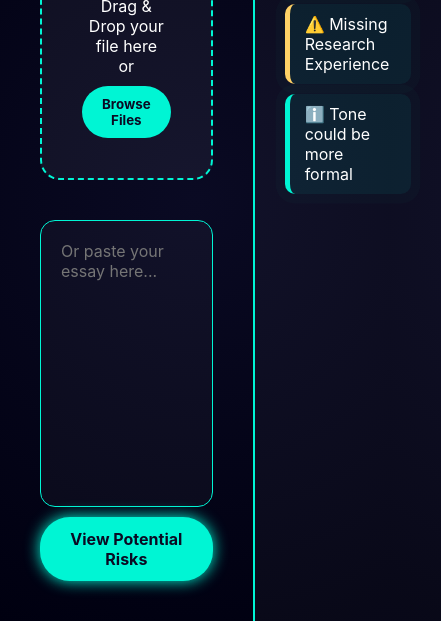
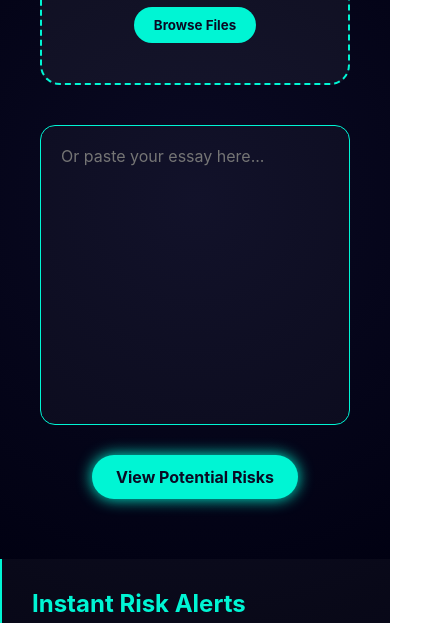
Before and after one commit to Justreadin/Team-Hackathons, a plain HTML site: page Admitguardian/frontend/upload.html in a window 390 px wide. Shown: the part 223-846 px from the top of the page, 441 px wide, since content can reach past the window. Drawn offline with Linux system fonts and the light colour scheme.

Commit message:
Update upload.html
I made the upload page more responsible for mobile view

```diff
--- a/Admitguardian/frontend/upload.html
+++ b/Admitguardian/frontend/upload.html
@@ -91,6 +91,7 @@ body {
   margin-top: 10px;
 }
 .dashboard-btn{
+  margin: 20px;
   background: #00f5d4;
   color: #0a0a23;
   font-weight: bold;
@@ -165,6 +166,17 @@ body {
   0% {box-shadow: 0 0 0 0 rgba(0, 245, 212, 0.4);}
   70% {box-shadow: 0 0 0 10px rgba(0, 245, 212, 0);}
   100% {box-shadow: 0 0 0 0 rgba(0, 245, 212, 0);}
+}
+
+@media screen and (max-width:800px){
+  .page-container {
+  display: flex;
+  flex-direction: column;
+  height: 100vh;
+}
+body {
+  overflow: visible;
+}
 }
   </style>
   <meta charset="UTF-8">
```
